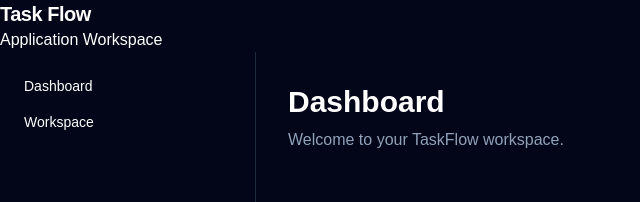
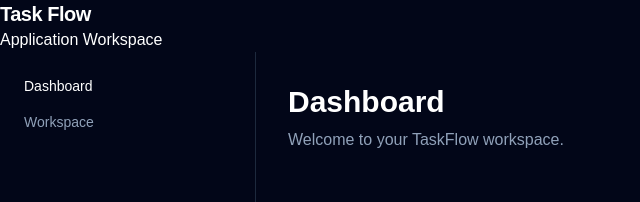
Before and after one commit to armanashnamehr/task-management-platform, a Next.js app: page /dashboard in a window 1280 px wide. Shown: the top 202 px of the page, without its empty margins (0-640 px from the left). Built offline with nearby package versions, Linux system fonts and the light colour scheme.

Commit message:
feat: add active application navigation

```diff
--- /dev/null
+++ b/src/components/layouts/app-nav-link.tsx
@@ -0,0 +1,35 @@
+"use client";
+
+// JSDoc comments Block
+/** @param = Link is used here for navigation.  */
+/** @async here  */
+
+import Link from "next/link";
+import { usePathname } from "next/navigation";
+import type { ReactNode } from "react";
+
+type AppNavLinkProps = {
+  href: string;
+  children: ReactNode;
+};
+
+export function AppNavLink({ href, children }: AppNavLinkProps) {
+  const pathName = usePathname();
+  const isActive = href === pathName || pathName.startsWith(`${href}/`);
+  const className =
+    isActive ?
+      "block text-white font-medium transaction"
+    : "block text-slate-400 transition hover:text-white";
+
+  return (
+    <div>
+      <Link
+        href={href}
+        className={className}
+        aria-current={isActive ? "page" : undefined}
+      >
+        {children}
+      </Link>
+    </div>
+  );
+}
--- a/src/components/layouts/app-sidebar.tsx
+++ b/src/components/layouts/app-sidebar.tsx
@@ -1,22 +1,15 @@
-import Link from "next/link";
+import { AppNavLink } from "./app-nav-link";
 
 export default function AppSidebar() {
   return (
     <aside className="w-64 shrink-0 border-r border-slate-800 p-6">
       <nav className="space-y-4 text-sm">
-        <Link
-          href="/dashboard"
-          className="block text-white transition hover:text-blue-400"
-        >
-          Dashboard
-        </Link>
-        <Link
-          href="/workspace"
-          className="block text-late-400 transiton hover:text-blue-400"
-        >
-          Workspace
-        </Link>
+        {/** a client-side component is isolated here. */}
+        <AppNavLink href="/dashboard">Dashboard</AppNavLink>
+        <AppNavLink href="/workspace">Workspace</AppNavLink>
       </nav>
     </aside>
   );
 }
+// This is a Server Side Component.
+// We can use a client-Side component here.
```
